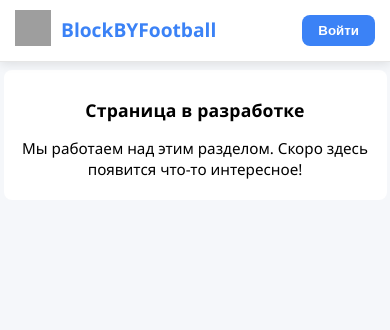
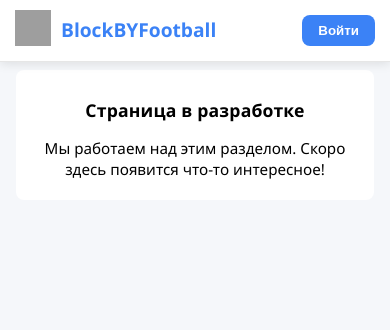
Before and after one commit to AlnBogdan/mobile_football_helper, a SvelteKit app: page /calendar in a window 390 px wide. Shown: the top 330 px of the page. Built offline with nearby package versions, Linux system fonts and the light colour scheme; grey boxes are pictures that could not be loaded.

Commit message:
calendar

```diff
--- a/src/routes/calendar/+page.svelte
+++ b/src/routes/calendar/+page.svelte
@@ -54,13 +54,21 @@
   }
 
   @media (max-width: 600px) {
+    .container {
+      padding-left: 1rem;
+      padding-right: 1rem;
+      padding-bottom: 80px;
+    }
+
     .message-block {
       padding: 1.2rem 1rem;
-      max-width: 90vw;
+      max-width: 100%;
     }
+
     h1 {
       font-size: 1.1rem;
     }
+
     p {
       font-size: 0.95rem;
     }
```
